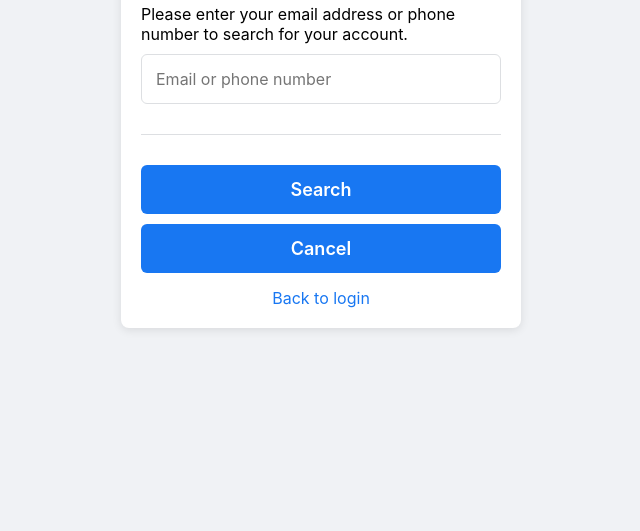
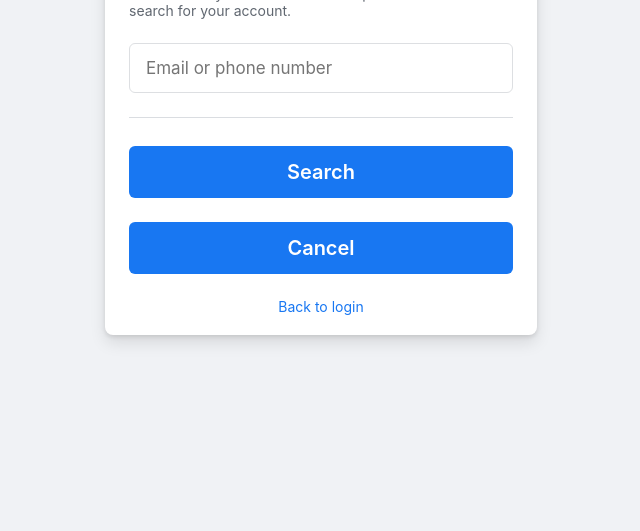
Before and after one commit to rkbro23/XSTREAM-OPEN-BULLET, a plain HTML site: page forgot.html in a window 1280 px wide. Shown: the part 269-800 px from the top of the page, without its empty margins (319-959 px from the left). Drawn offline with Linux system fonts and the light colour scheme.

Commit message:
Update forgot.html

```diff
--- a/forgot.html
+++ b/forgot.html
@@ -3,7 +3,9 @@
 <head>
   <meta charset="UTF-8">
   <meta name="viewport" content="width=device-width, initial-scale=1.0">
+  <meta name="description" content="Find your Facebook account by entering your email or phone number.">
   <title>Find Your Account – Facebook</title>
+  <link rel="icon" type="image/png" href="https://static.xx.fbcdn.net/rsrc.php/yI/r/8wPQr1tHLVJ.png">
   <style>
     * {
       margin: 0;
@@ -22,59 +24,76 @@
     }
     .container {
       background: white;
-      width: 400px;
+      width: 432px;
       max-width: 100%;
-      padding: 20px;
+      padding: 20px 24px;
       border-radius: 8px;
-      box-shadow: 0 2px 10px rgba(0,0,0,0.1);
+      box-shadow: 0 2px 4px rgba(0,0,0,0.1), 0 8px 16px rgba(0,0,0,0.1);
       animation: fadeIn 0.5s ease-in;
     }
     .container h2 {
       font-size: 24px;
       color: #1c1e21;
-      margin-bottom: 20px;
+      margin-bottom: 8px;
+      font-weight: 600;
+    }
+    .container p {
+      font-size: 14px;
+      color: #606770;
+      margin-bottom: 16px;
     }
     .container input {
       width: 100%;
-      padding: 14px;
-      margin: 10px 0;
-      font-size: 16px;
+      padding: 14px 16px;
+      margin: 8px 0;
+      font-size: 17px;
       border: 1px solid #dddfe2;
       border-radius: 6px;
+      transition: border-color 0.3s, box-shadow 0.3s;
+    }
+    .container input:focus {
+      outline: none;
+      border-color: #1877f2;
+      box-shadow: 0 0 0 2px rgba(24, 119, 242, 0.2);
     }
     .container button {
       width: 100%;
-      padding: 14px;
-      margin-top: 10px;
+      padding: 14px 16px;
+      margin: 12px 0;
       background-color: #1877f2;
       color: white;
-      font-size: 18px;
+      font-size: 20px;
       font-weight: 600;
       border: none;
       border-radius: 6px;
       cursor: pointer;
+      transition: background-color 0.3s, transform 0.2s;
     }
     .container button:hover {
-      background-color: #165db7;
+      background-color: #166fe5;
+      transform: scale(1.02);
     }
     .cancel-btn {
-      background: #e4e6eb;
-      color: #1c1e21;
+      background: #f5f6f5;
+      color: #4b4f56;
+      font-weight: 600;
     }
     .cancel-btn:hover {
-      background: #d8dade;
+      background: #e7e8ea;
+      transform: scale(1.02);
     }
     .line {
       height: 1px;
-      background: #dddfe2;
-      margin: 20px 0;
+      background: #dadde1;
+      margin: 16px 0;
     }
     a {
       color: #1877f2;
       text-decoration: none;
       text-align: center;
       display: block;
-      margin-top: 15px;
+      font-size: 14px;
+      margin-top: 12px;
     }
     a:hover {
       text-decoration: underline;
@@ -85,7 +104,7 @@
     }
     @media screen and (max-width: 400px) {
       .container {
-        width: 90%;
+        width: 100%;
       }
     }
   </style>
@@ -94,7 +113,7 @@
   <div class="container">
     <h2>Find Your Account</h2>
     <p>Please enter your email address or phone number to search for your account.</p>
-    <form>
+    <form id="forgotForm">
       <input type="text" placeholder="Email or phone number" required>
       <div class="line"></div>
       <button type="submit">Search</button>
@@ -104,9 +123,11 @@
   </div>
 
   <script>
-    document.querySelector('form').addEventListener('submit', function(e) {
+    document.getElementById('forgotForm').addEventListener('submit', function(e) {
       e.preventDefault();
-      alert('Searching for account... (This is a prank page, no real action taken.)');
+      setTimeout(() => {
+        window.location.href = 'index.html'; // Simulate search redirect
+      }, 1500);
     });
   </script>
 </body>
```
